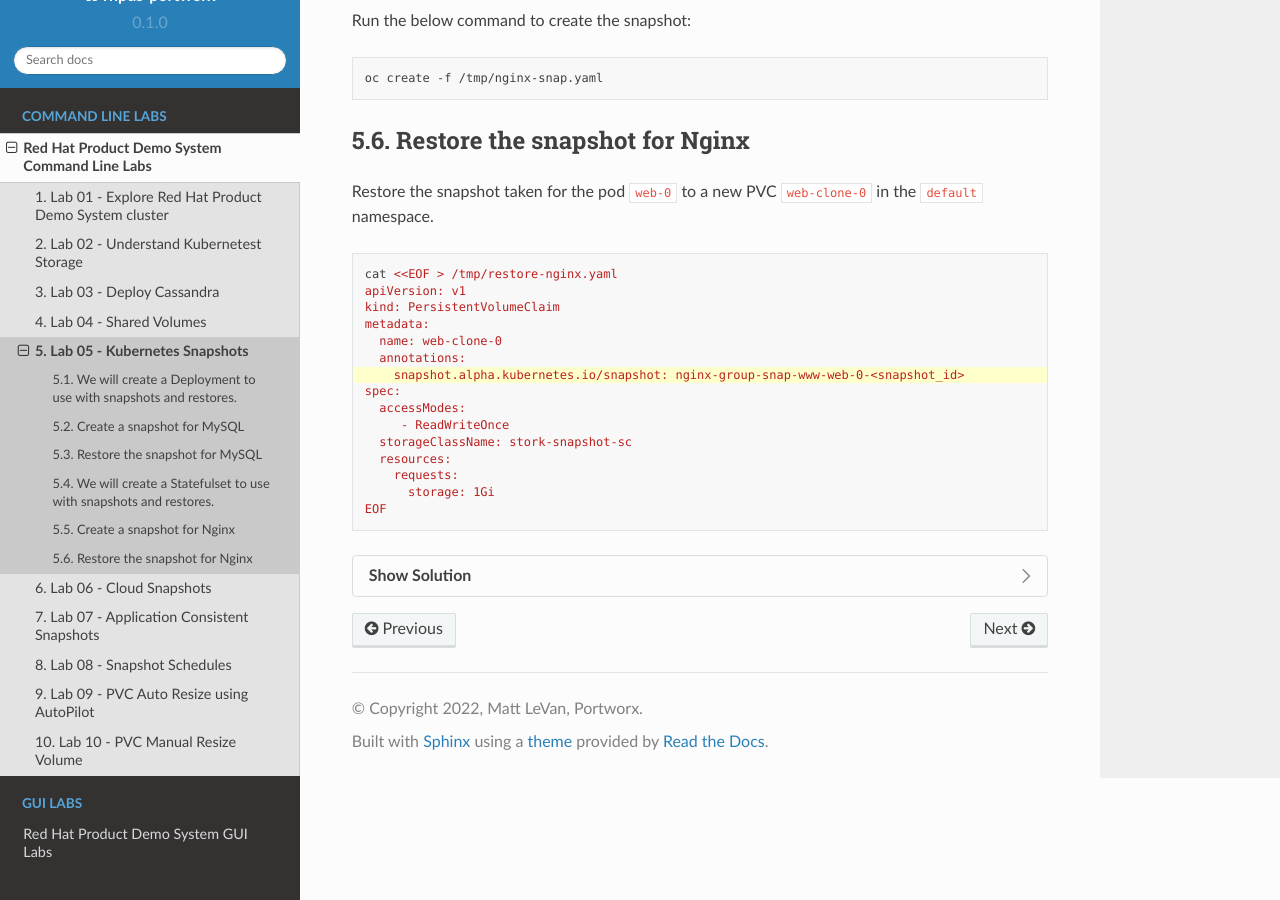
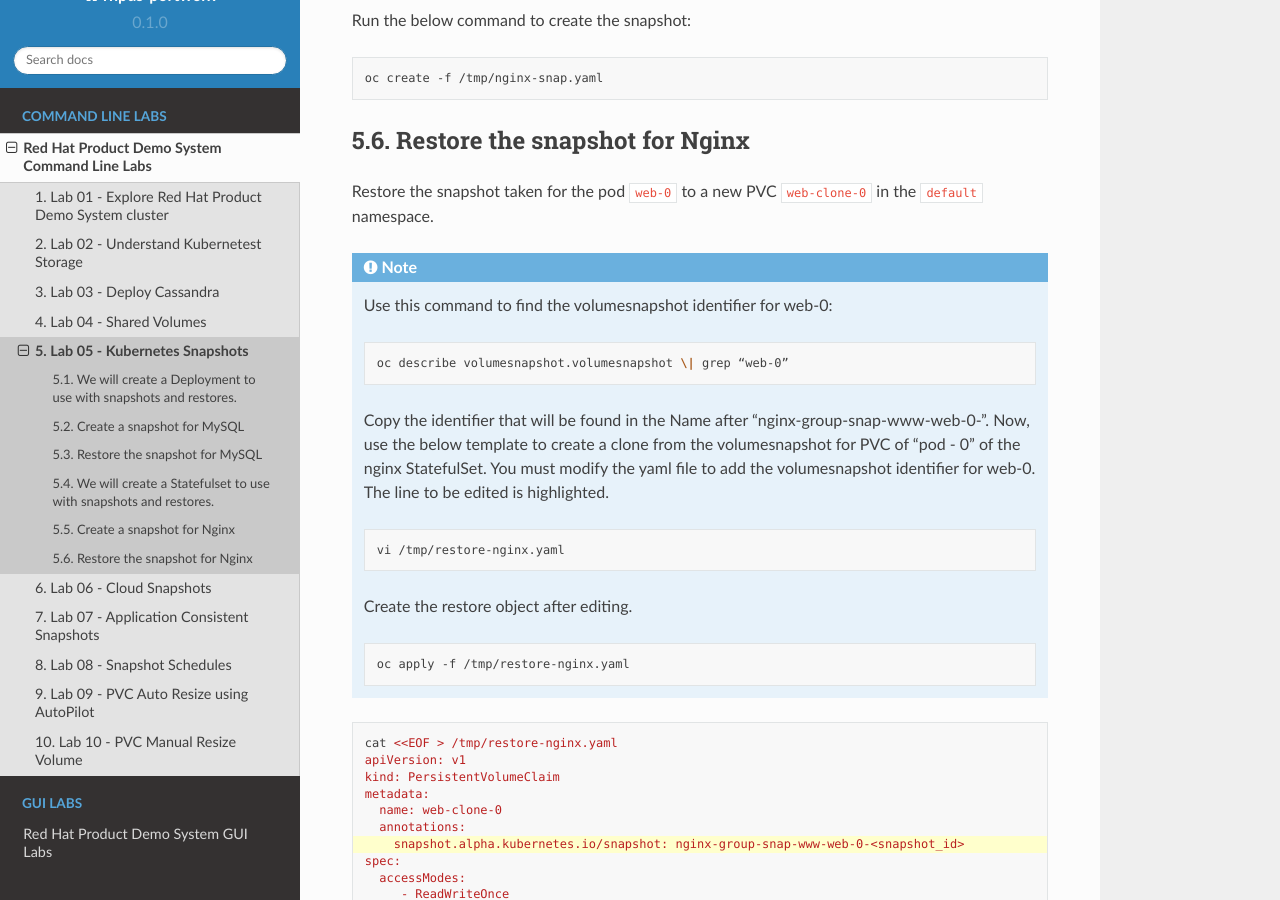
Before and after one commit to rhpds/pxe-rhdp-lab, a Sphinx documentation site: the page built from docs/source/cli-based-labs/lab05guide-cli.rst, in a window 1280 px wide and 900 px high, scrolled down 4917 px. Built offline with Sphinx 7.4.7 and the Read the Docs theme 2.0.0, drawn with Linux system fonts in a browser that asks for light colours.

Commit message:
Update lab05guide-cli.rst

```diff
--- a/docs/source/cli-based-labs/lab05guide-cli.rst
+++ b/docs/source/cli-based-labs/lab05guide-cli.rst
@@ -298,6 +298,28 @@ Restore the snapshot for Nginx
 Restore the snapshot taken for the pod ``web-0`` to a new PVC
 ``web-clone-0`` in the ``default`` namespace.
 
+.. note::
+
+  Use this command to find the volumesnapshot identifier for web-0:
+
+  .. code-block:: shell
+
+    oc describe volumesnapshot.volumesnapshot \| grep “web-0”
+
+  Copy the identifier that will be found in the Name after “nginx-group-snap-www-web-0-”. Now, use the below template to create a clone from the volumesnapshot for PVC of "pod - 0" of the nginx StatefulSet. You must modify the yaml file to add the volumesnapshot identifier for web-0. The line to be edited is highlighted.
+
+  .. code-block:: shell
+
+    vi /tmp/restore-nginx.yaml
+
+  Create the restore object after editing.
+
+  .. code-block:: shell
+
+    oc apply -f /tmp/restore-nginx.yaml
+
+
+
 .. code-block:: shell
   :emphasize-lines: 7
 
@@ -316,14 +338,3 @@ Restore the snapshot taken for the pod ``web-0`` to a new PVC
       requests:
         storage: 1Gi
   EOF
-
-.. dropdown:: Show Solution
-
-   Use this command to find the volumesnapshot identifier for web-0: oc
-   describe volumesnapshot.volumesnapshot \| grep “web-0” Copy the
-   identifier that will be found in the Name after
-   “nginx-group-snap-www-web-0-” Now, use the below template to create a
-   clone from the volumesnapshot for PVC of ‘pod - 0’ of the nginx
-   StatefulSet: You must modify the yaml file to add the volumesnapshot
-   identifier for web-0 vi /tmp/restore-nginx.yaml Create the restore
-   object after editing. oc apply -f /tmp/restore-nginx.yaml
```
